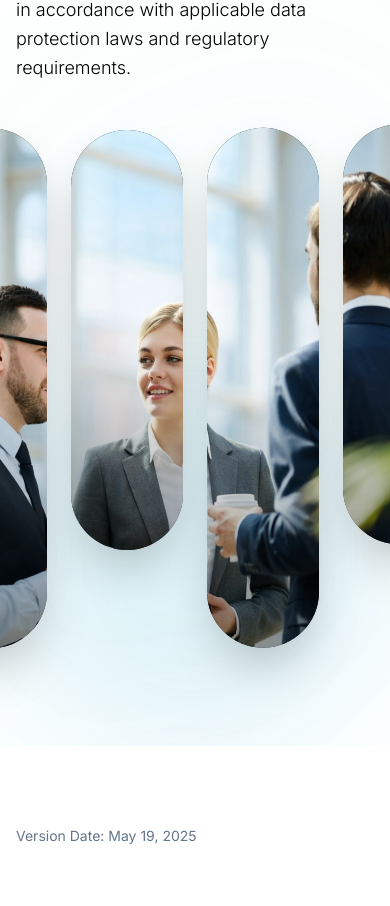
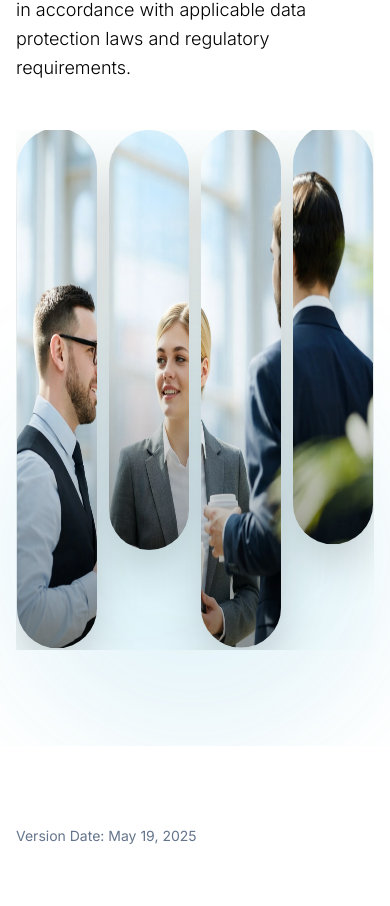
Before and after one commit to hamza-atif-hsol/OC-website, a Next.js app: page /privacy-policy in a window 390 px wide. Shown: the part 816-1722 px from the top of the page. Built offline with nearby package versions, Linux system fonts and the light colour scheme.

Commit message:
Update page.tsx

```diff
--- a/app/privacy-policy/page.tsx
+++ b/app/privacy-policy/page.tsx
@@ -208,9 +208,9 @@ export default function KYCPage() {
               initial={{ opacity: 0, x: 40 }}
               animate={{ opacity: 1, x: 0 }}
               transition={{ duration: 0.8, ease: "easeOut" }}
-              className="relative flex justify-center items-center h-[520px]"
+              className="relative flex justify-center items-center h-[520px] px-4 sm:px-6 lg:px-0 w-full overflow-hidden"
             >
-              <div ref={containerRef} className="relative flex gap-6">
+              <div ref={containerRef} className="relative flex gap-3 sm:gap-4 md:gap-6">
                 {Array.from({ length: pills }).map((_, i) => {
                   const pillH = i % 2 === 0 ? 520 : 420
                   const xOffset = i * (metrics.pillW + metrics.gap)
@@ -221,7 +221,7 @@ export default function KYCPage() {
                       data-pill
                       animate={{ y: [0, -12, 0] }}
                       transition={{ duration: 6 + i, repeat: Infinity, ease: "easeInOut" }}
-                      className="relative w-28 md:w-36 rounded-[80px] overflow-hidden shadow-2xl bg-slate-800"
+                      className="relative w-20 sm:w-24 md:w-28 lg:w-36 rounded-[80px] overflow-hidden shadow-2xl  "
                       style={{ height: `${pillH}px` }}
                     >
                       {/* ✅ Perfect continuous panorama */}
```
